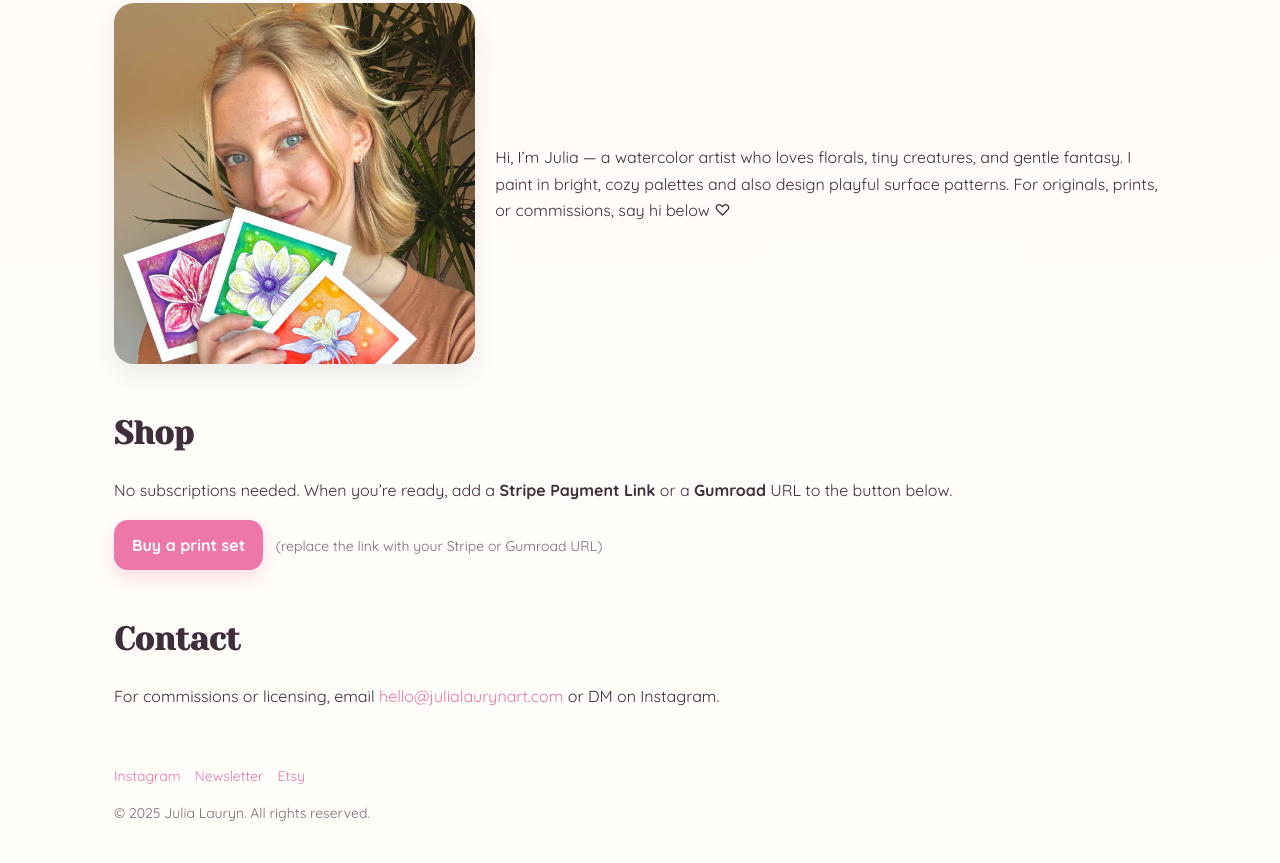
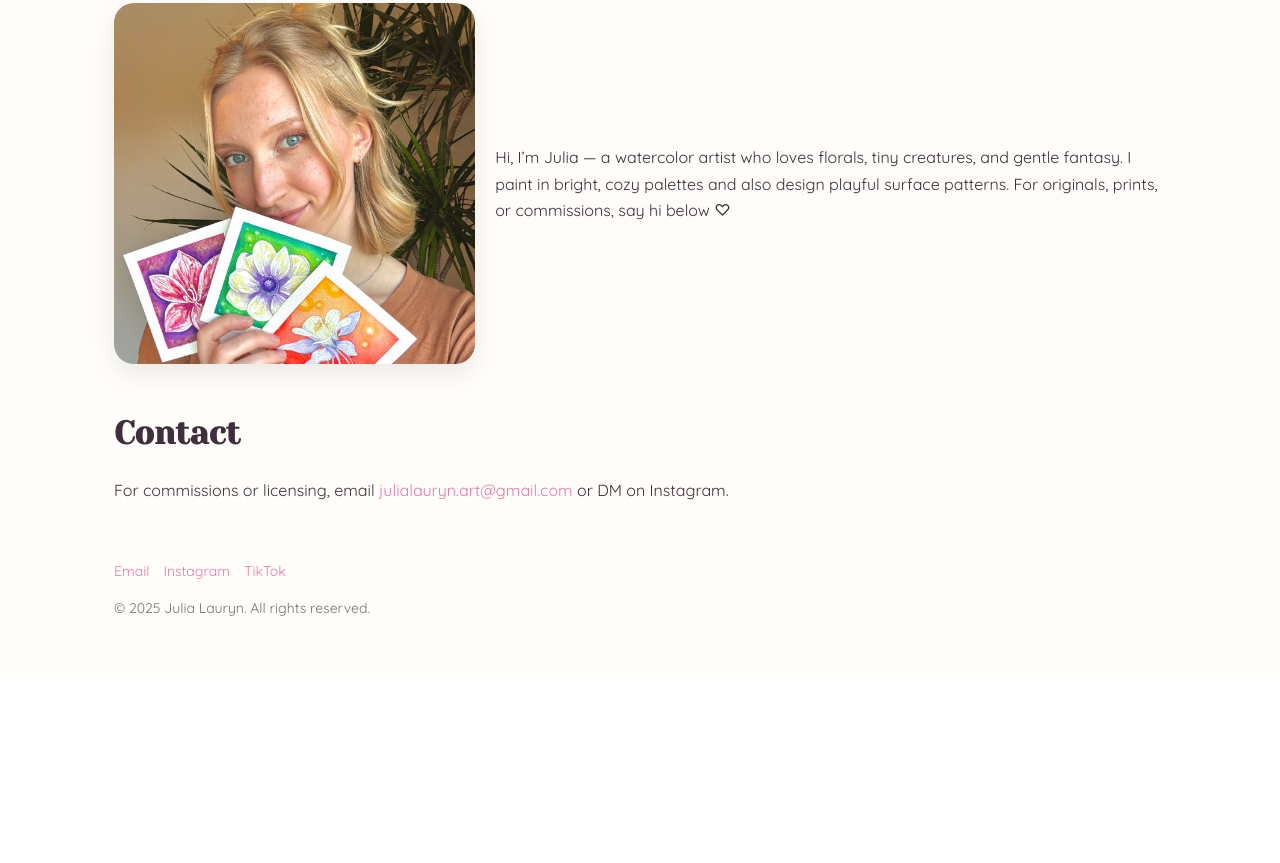
Before and after one commit to JuliaLaurynArt/julialaurynart.github.io, a plain HTML site: page index.html in a window 1280 px wide. Shown: the part 1757-2620 px from the top of the page. After the commit the page ends 2435 px from the top, so only its background shows below. Drawn offline with Linux system fonts and the light colour scheme.

Commit message:
Update index.html
remove shop, add socials, update email and remove newsletter

```diff
--- a/index.html
+++ b/index.html
@@ -68,7 +68,6 @@
         <a href="#gallery" class="active">Gallery</a>
         <a href="#about">About</a>
         <a href="#contact">Contact</a>
-        <a href="#shop">Shop</a>
       </nav>
     </header>
 
@@ -149,24 +148,18 @@
       <p>Hi, I’m Julia — a watercolor artist who loves florals, tiny creatures, and gentle fantasy. I paint in bright, cozy palettes and also design playful surface patterns. For originals, prints, or commissions, say hi below ♡</p>
     </div>
 
-    <h2 id="shop" class="section-title">Shop</h2>
-    <p>No subscriptions needed. When you’re ready, add a <strong>Stripe Payment Link</strong> or a <strong>Gumroad</strong> URL to the button below.</p>
-    <p>
-      <a class="cta" href="#" id="buyLink">Buy a print set</a>
-      <span style="margin-left:8px;color:var(--muted);font-size:14px">(replace the link with your Stripe or Gumroad URL)</span>
-    </p>
+    <h2 id="contact" class="section-title">Contact</h2>
+    <p>For commissions or licensing, email <a href="mailto:julialauryn.art@gmail.com">julialauryn.art@gmail.com</a> or DM on Instagram.</p>
 
-    <h2 id="contact" class="section-title">Contact</h2>
-    <p>For commissions or licensing, email <a href="mailto:hello@julialaurynart.com">hello@julialaurynart.com</a> or DM on Instagram.</p>
+<footer>
+  <div class="social">
+    <a href="mailto:julialauryn.art@gmail.com" aria-label="Email">Email</a>
+    <a href="https://instagram.com/julialauryn.art" target="_blank" rel="noopener" aria-label="Instagram">Instagram</a>
+    <a href="https://www.tiktok.com/@julialauryn.art" target="_blank" rel="noopener" aria-label="TikTok">TikTok</a>
+  </div>
+  <p>© <span id="year"></span> Julia Lauryn. All rights reserved.</p>
+</footer>
 
-    <footer>
-      <div class="social">
-        <a href="https://instagram.com/" aria-label="Instagram">Instagram</a>
-        <a href="#" aria-label="Newsletter">Newsletter</a>
-        <a href="#" aria-label="Etsy">Etsy</a>
-      </div>
-      <p>© <span id="year"></span> Julia Lauryn. All rights reserved.</p>
-    </footer>
   </div>
 
   <dialog id="lightbox">
```
